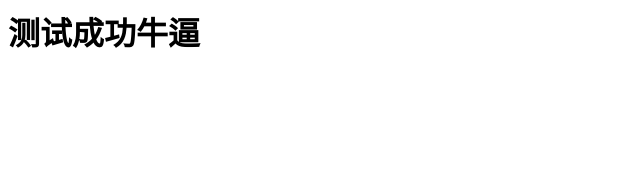
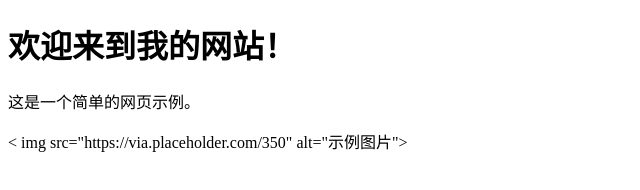
Before and after one commit to yzly100/yzly.com, a plain HTML site: page index.html in a window 1280 px wide. Shown: the whole page, without its empty margins (0-640 px from the left). Drawn offline with Linux system fonts and the light colour scheme.

Commit message:
Update index.html

```diff
--- a/index.html
+++ b/index.html
@@ -1 +1,13 @@
-<h1>测试成功牛逼<h1>
+<!DOCTYPE html>
+<html lang="zh">
+<head>
+    <meta charset="UTF-8">
+    <meta name="viewport" content="width=device-width, initial-scale=1.0">
+    <title>示例网页</title>
+</head>
+<body>
+    <h1>欢迎来到我的网站！</h1>
+    <p>这是一个简单的网页示例。</p >
+    < img src="https://via.placeholder.com/350" alt="示例图片">
+</body>
+</html>
```
